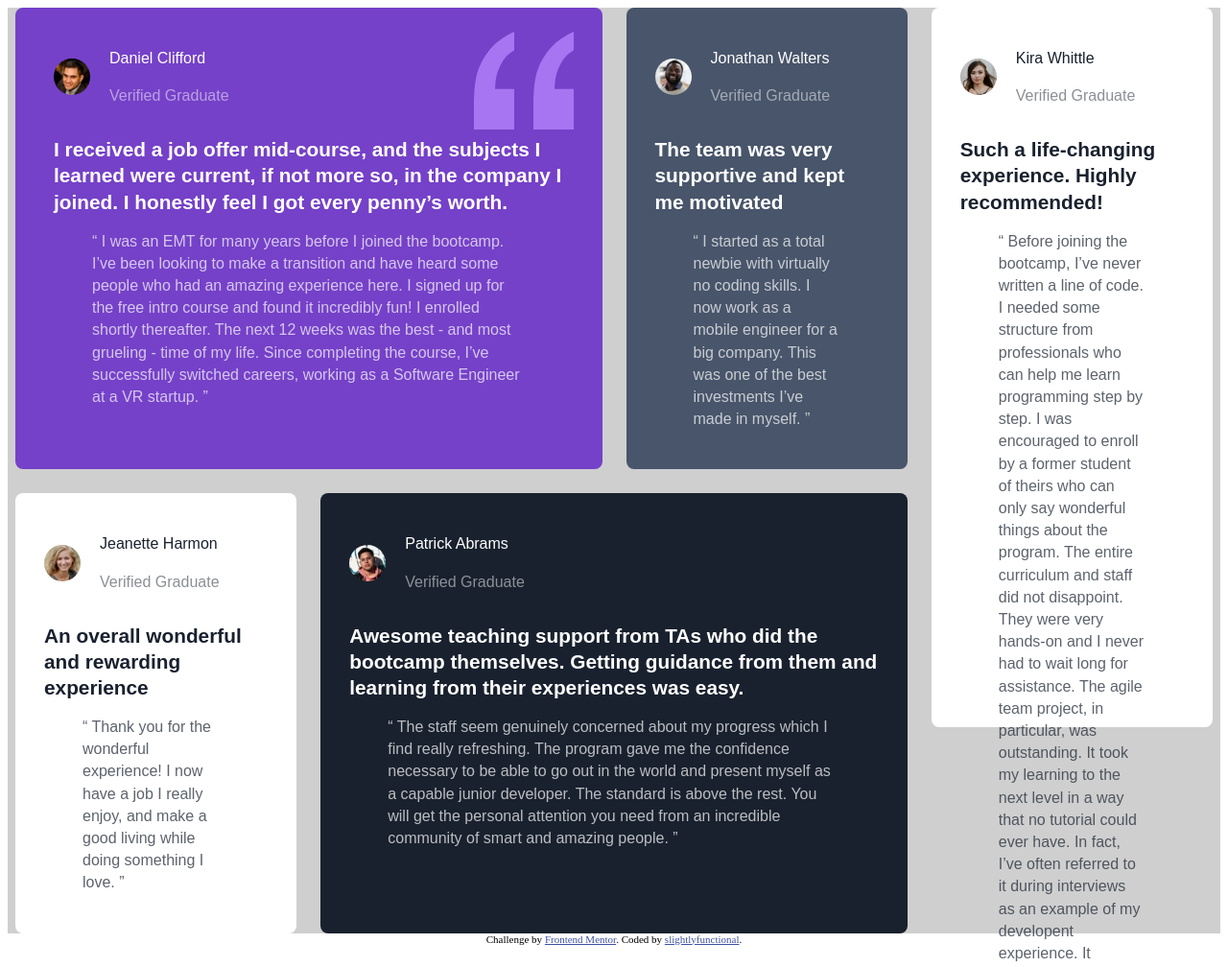
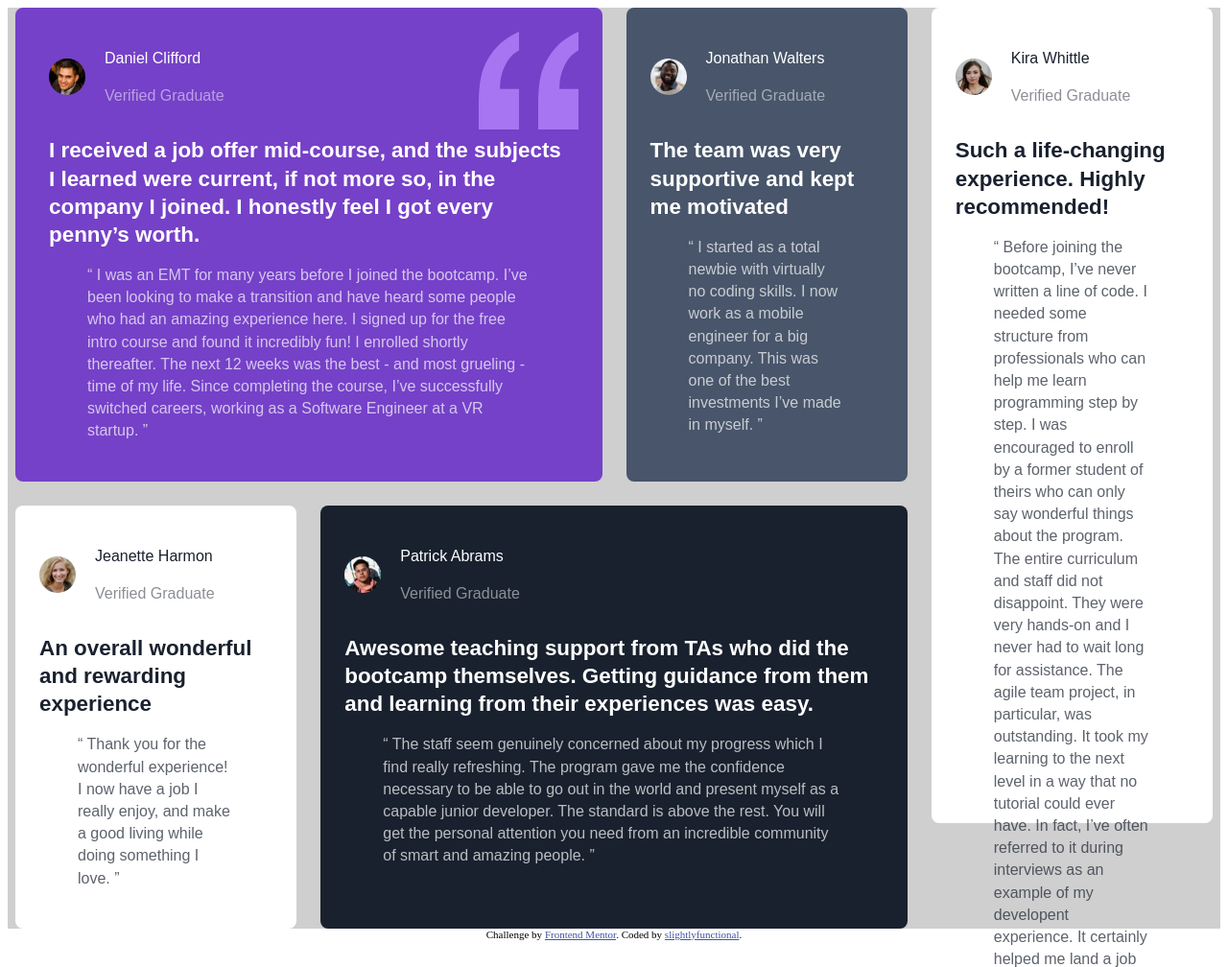
Before and after one commit to alexl8819/testimonials-grid-section, a website built with Parcel: page src/index.html in a window 1280 px wide. Shown: the top 1008 px of the page at 96% size. Built offline with nearby package versions, Linux system fonts and the light colour scheme.

Commit message:
slight changes to font sizing

```diff
--- a/src/styles.sass
+++ b/src/styles.sass
@@ -36,10 +36,10 @@
   .testimonial__article
     padding-top: 25px
     padding-bottom: 25px
-    padding-left: 30px
-    padding-right: 30px
+    padding-left: 25px
+    padding-right: 25px
     border-radius: 8px
-    max-height: 700px
+    max-height: 800px
 
     &--grid
       &-item-one
@@ -123,7 +123,7 @@
         border-radius: 999px
 
     .testimonial__headline
-      font-size: 1.3rem
+      font-size: 1.4rem
       line-height: 1.3em
       margin-top: 15px
       margin-bottom: 15px
```
